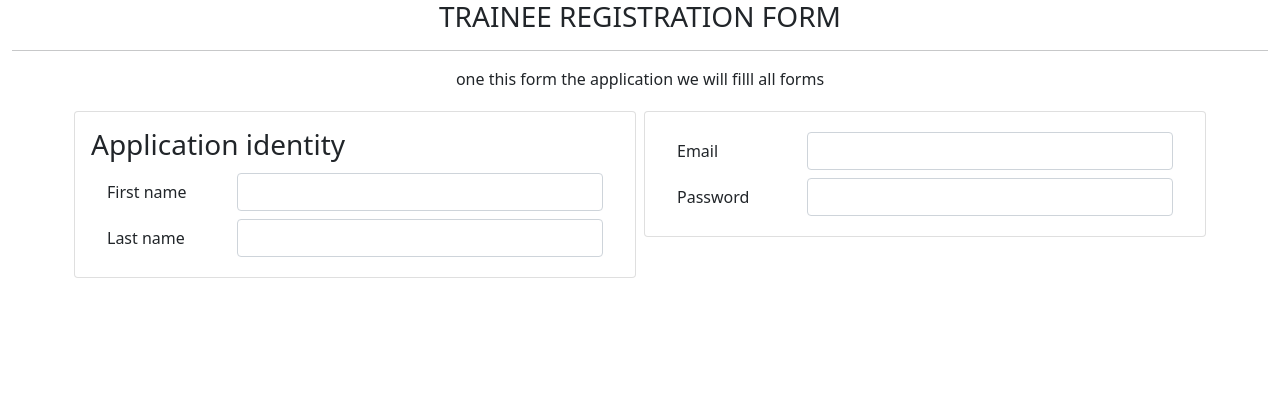
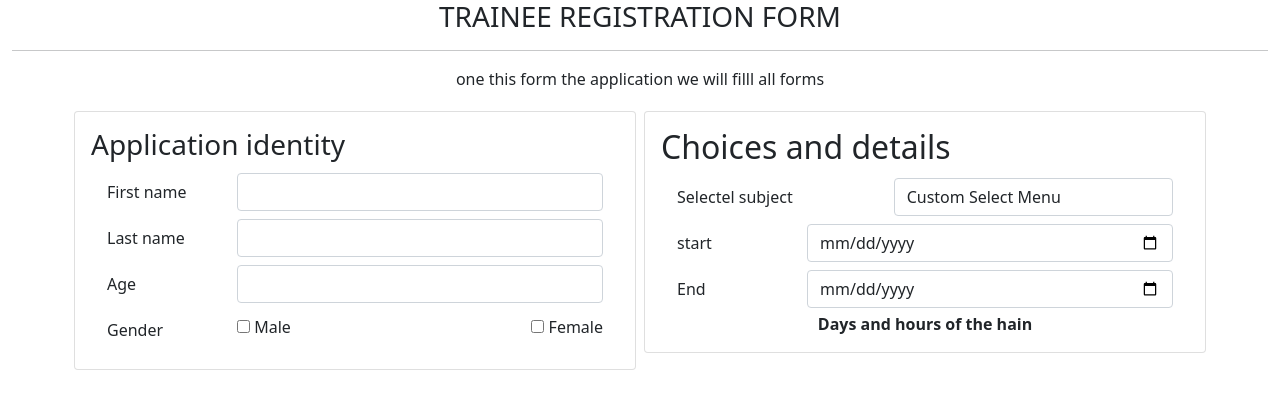
Before and after one commit to Jean-pierre14/CrudMysqlReactFrontEnd, a website: page views/ccpgl1.html in a window 1280 px wide. Drawn offline with nearby package versions, Linux system fonts and the light colour scheme.

Commit message:
Application identity Done

```diff
--- a/views/ccpgl1.html
+++ b/views/ccpgl1.html
@@ -32,22 +32,67 @@
                                       <input type="text" class="form-control" id="lastname">
                                     </div>
                                   </div>
+                                  <div class="form-group row m-1">
+                                    <label for="age" class="col-sm-3 col-form-label">Age</label>
+                                    <div class="col-sm-9">
+                                      <input type="number" class="form-control" id="age">
+                                    </div>
+                                  </div>
+                                  <div class="form-group row m-1">
+                                    <label for="age" class="col-sm-3 col-form-label">Gender</label>
+                                    <div class="col-sm-9">
+                                      <div class="d-flex py-1 justify-content-between align-items-center">
+                                          <span>
+                                            <div class="custom-control custom-checkbox">
+                                                <input type="checkbox" class="custom-control-input" id="customCheck" name="gender">
+                                                <label class="custom-control-label" for="customCheck">Male</label>
+                                              </div>
+                                          </span>
+                                          <span>
+                                            <div class="custom-control custom-checkbox">
+                                                <input type="checkbox" class="custom-control-input" id="customCheck" name="gender">
+                                                <label class="custom-control-label" for="customCheck">Female</label>
+                                              </div>
+                                          </span>
+                                      </div>
+                                    </div>
+                                  </div>
                             </div>
                         </div>
                         <div class="col-md-6 col-sm-12 p-1">
                             <div class="card card-body">
+                                <h2>Choices and details</h2>
                                 <div class="form-group row m-1">
-                                    <label for="staticEmail" class="col-sm-3 col-form-label">Email</label>
-                                    <div class="col-sm-9">
-                                      <input type="text" class="form-control" id="staticEmail">
+                                    <label for="staticEmail" class="col-sm-5 col-form-label">Selectel subject</label>
+                                    <div class="col-sm-7">
+                                        <select name="subject" class="form-control">
+                                            <option selected>Custom Select Menu</option>
+                                            <option value="Anglais">Anglais</option>
+                                            <option value="Francais">Francais</option>
+                                            <option value="Informatique">Informatique</option>
+                                            <option value="Programming">Programming</option>
+                                            <option value="Gym">Gym</option>
+                                            <option value="Karate">Karate</option>
+                                          </select>
                                     </div>
                                   </div>
                                   <div class="form-group row m-1">
-                                    <label for="inputPassword" class="col-sm-3 col-form-label">Password</label>
+                                    <label for="start" class="col-sm-3 col-form-label">start</label>
                                     <div class="col-sm-9">
-                                      <input type="password" class="form-control" id="inputPassword">
+                                      <input type="date" class="form-control" id="start">
                                     </div>
                                   </div>
+                                  <div class="form-group row m-1">
+                                    <label for="fin" class="col-sm-3 col-form-label">End</label>
+                                    <div class="col-sm-9">
+                                      <input type="date" class="form-control" id="fin">
+                                    </div>
+                                  </div>
+                                  <p class="p-0 m-0 text-center">
+                                      <b>
+                                        Days and hours of the hain
+                                      </b>
+                                  </p>
                             </div>
                         </div>
                     </div>
```
Also changed, not shown: views/validation.bootstrap.html (+1 -0 lines).
